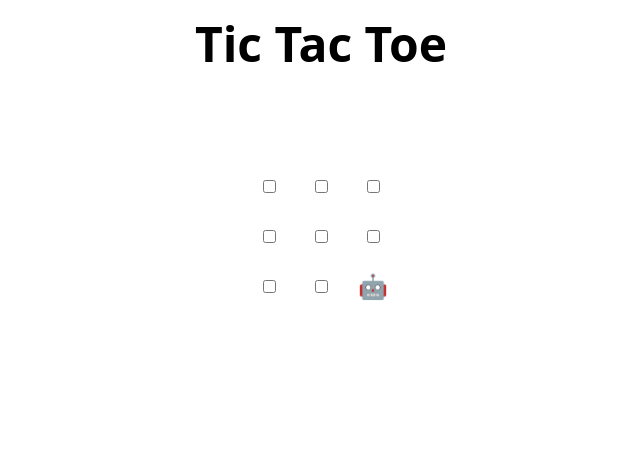
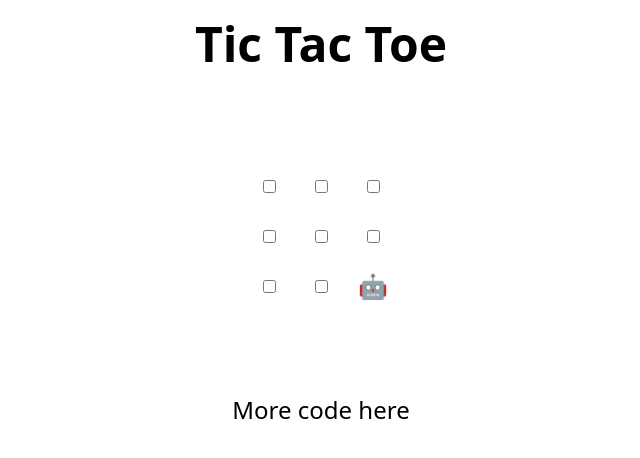
Before and after one commit to chaseminert/skills-review-pull-requests, a plain HTML site: page index.html in a window 1280 px wide. Shown: the whole page, without its empty margins (319-959 px from the left). Drawn offline with Linux system fonts and the light colour scheme.

Commit message:
Update index.html

```diff
--- a/index.html
+++ b/index.html
@@ -46,7 +46,7 @@
     <td><input type="checkbox" /></td>
   </tr>
 </table>
-
+<p> More code here </p>
 <h2 hidden>Game over, refresh to play again 🧑‍💻 🤖!</h2>
 
 <script>
```
